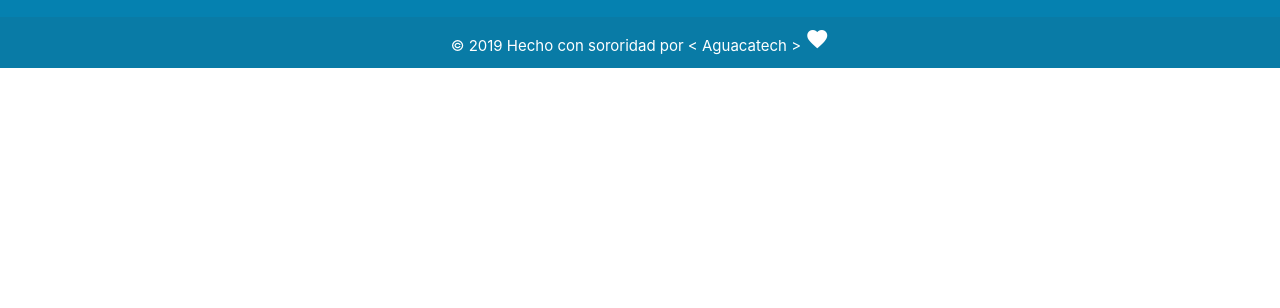
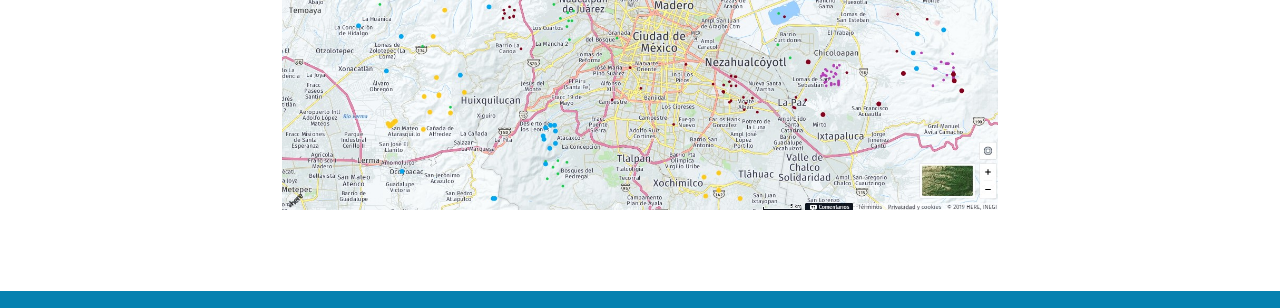
Before and after one commit to GirlLollipop/tecreo, a plain HTML site: page views/mapInfo.html in a window 1280 px wide. Shown: the part 327-635 px from the top of the page. Drawn offline with nearby package versions, Linux system fonts and the light colour scheme; files whose address does not match are found by name.

Commit message:
mapa word

```diff
--- a/css/common.scss
+++ b/css/common.scss
@@ -131,6 +131,15 @@ section#postForm{
 margin-bottom: 3rem;
 }
 
+section#map-word{
+  img{
+    width: 80%;
+    margin-top: 5rem;
+    margin-bottom: 5rem;
+    margin-left: 10%;
+  }
+}
+
 @media (min-width:998px) {
   img{
     &#logo{
--- a/views/mapInfo.html
+++ b/views/mapInfo.html
@@ -59,7 +59,8 @@
       <a class="btn-large" href="tellme.html">Cuéntanos</a>
       <a class="btn-large" href="allies.html">Aliadas</a>
     </div>
-    <section class="content">
+    <section id="map-word" class="content container">
+    <img src="../assets/images/mapa-violencia.jpg" alt="">
 
 
     </section>
```
Also changed, not shown: assets/images/mapa-violencia.jpg (added), css/common.min.css.
